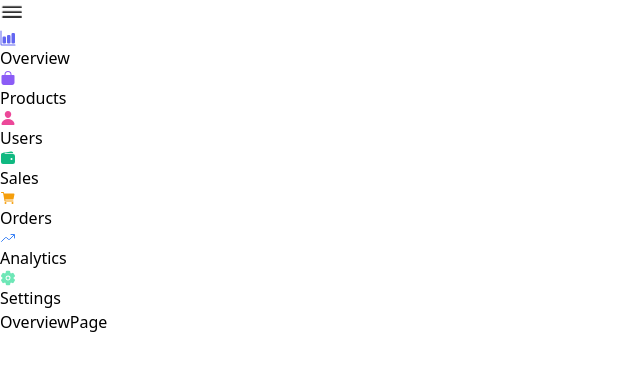
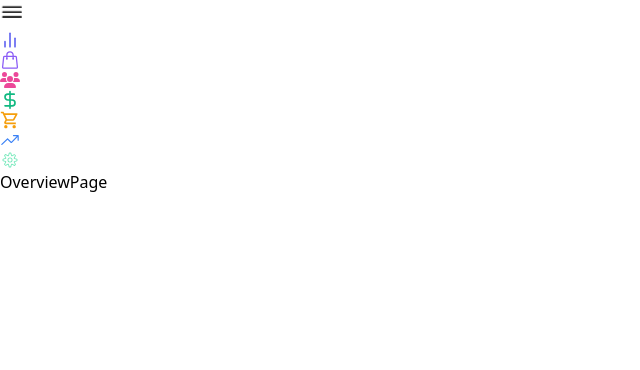
Before and after one commit to AshikurZaman01/Admin-Dashboard-02, a React (Vite) app: page / in a window 1280 px wide. Shown: the top 370 px of the page, without its empty margins (0-640 px from the left). Built offline with nearby package versions, Linux system fonts and the light colour scheme.

Commit message:
add Menu btn icon

```diff
--- a/src/Components/SideBar/SideBar.jsx
+++ b/src/Components/SideBar/SideBar.jsx
@@ -1,18 +1,24 @@
 import { useState } from "react";
 import { motion } from "framer-motion";
-import { IoIosMenu } from "react-icons/io";
+import { FiBarChart2 } from "react-icons/fi";
+import { HiOutlineShoppingBag } from "react-icons/hi2";
+import { FaUsers } from "react-icons/fa6";
+import { LuDollarSign } from "react-icons/lu";
+import { MdOutlineShoppingCart } from "react-icons/md";
+import { IoIosTrendingUp } from "react-icons/io";
+import { CiSettings } from "react-icons/ci";
 import Menubtn from "./Menubtn/Menubtn";
-import { IoBarChart, IoBag, IoPerson, IoWallet, IoCart, IoTrendingUp, IoSettings } from "react-icons/io5";
+import SidebarItems from "./SidebarItems/SidebarItems";
 
 const SideBar = () => {
     const sideBarItems = [
-        { id: 1, name: 'Overview', path: '/', icon: <IoBarChart />, color: "#6366f1" },
-        { id: 2, name: 'Products', path: '/product', icon: <IoBag />, color: "#8B5CF6" },
-        { id: 3, name: 'Users', path: '/users', icon: <IoPerson />, color: "#EC4899" },
-        { id: 4, name: 'Sales', path: '/sales', icon: <IoWallet />, color: "#10B981" },
-        { id: 5, name: 'Orders', path: '/orders', icon: <IoCart />, color: "#F59E0B" },
-        { id: 6, name: 'Analytics', path: '/analytics', icon: <IoTrendingUp />, color: "#3B82F6" },
-        { id: 7, name: 'Settings', path: '/settings', icon: <IoSettings />, color: "#6EE7B7" },
+        { id: 1, name: 'Overview', path: '/', icon: FiBarChart2, color: "#6366f1" },
+        { id: 2, name: 'Products', path: '/product', icon: HiOutlineShoppingBag, color: "#8B5CF6" },
+        { id: 3, name: 'Users', path: '/users', icon: FaUsers, color: "#EC4899" },
+        { id: 4, name: 'Sales', path: '/sales', icon: LuDollarSign, color: "#10B981" },
+        { id: 5, name: 'Orders', path: '/orders', icon: MdOutlineShoppingCart, color: "#F59E0B" },
+        { id: 6, name: 'Analytics', path: '/analytics', icon: IoIosTrendingUp, color: "#3B82F6" },
+        { id: 7, name: 'Settings', path: '/settings', icon: CiSettings, color: "#6EE7B7" },
     ];
 
     const [isSidebarOpen, setIsSidebarOpen] = useState(false);
@@ -21,49 +27,17 @@ const SideBar = () => {
         <motion.div
             className={`relative z-10 transition-all duration-300 ease-in-out flex-shrink-0 ${isSidebarOpen ? 'w-64' : 'w-20'}`}
             animate={{ width: isSidebarOpen ? 256 : 80 }}
-            initial={false}
         >
-            <div className="h-full bg-gray-800 bg-opacity-80 backdrop-blur-md p-4 flex flex-col border-r border-gray-700 rounded-l-xl shadow-lg">
+            <div className="h-full bg-gray-800 bg-opacity-50 backdrop-blur-md p-4 flex-col border-r border-gray-700">
 
-                {/* Menu Button */}
                 <Menubtn isSidebarOpen={isSidebarOpen} setIsSidebarOpen={setIsSidebarOpen} />
 
-                {/* Sidebar Items */}
-                <motion.div
-                    className="flex flex-col mt-6 space-y-4"
-                    initial={{ opacity: 0 }}
-                    animate={{ opacity: 1 }}
-                    transition={{ delay: 0.3 }}
-                >
-                    {sideBarItems.map(item => (
-                        <motion.div
-                            key={item.id}
-                            className="flex items-center space-x-4 p-3 rounded-lg hover:bg-gray-700 transition-all duration-300 ease-in-out"
-                            whileHover={{
-                                scale: 1.1,
-                                backgroundColor: item.color,
-                                color: '#fff',
-                            }}
-                            whileTap={{
-                                scale: 0.95,
-                                backgroundColor: item.color,
-                                color: '#fff',
-                            }}
-                        >
-                            <span
-                                className="text-xl"
-                                style={{ color: item.color }}
-                            >
-                                {item.icon}
-                            </span>
-                            <motion.span
-                                className={`font-medium transition-all duration-300 ${isSidebarOpen ? 'opacity-100' : 'opacity-0'}`}
-                            >
-                                {item.name}
-                            </motion.span>
-                        </motion.div>
+                <nav className="mt-8 flex-grow">
+                    {sideBarItems.map((item) => (
+                        <SidebarItems key={item.id} item={item} />
                     ))}
-                </motion.div>
+                </nav>
+
             </div>
         </motion.div>
     );
--- /dev/null
+++ b/src/Components/SideBar/SidebarItems/SidebarItems.jsx
@@ -0,0 +1,19 @@
+import { NavLink } from "react-router-dom";
+import { motion } from "framer-motion";
+
+const SidebarItems = ({ item }) => {
+
+    const Icon = item.icon;
+
+    return (
+        <NavLink to={item.path}>
+            <motion.div
+                className="flex items-center p-4 text-sm font-medium rounded-lg hover:bg-gray-700 transition-colors mb-2"
+            >
+                <Icon size={20} style={{ color: item.color }} />
+            </motion.div>
+        </NavLink>
+    );
+};
+
+export default SidebarItems;
```
